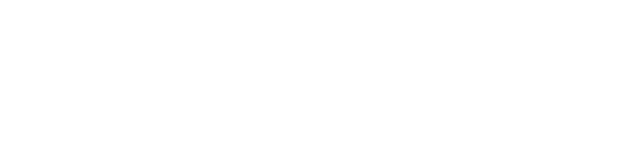
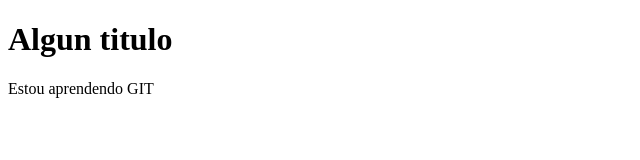
Before and after one commit to joaolucasvl/tutorial-git, a plain HTML site: page index.html in a window 1280 px wide. Shown: the whole page, without its empty margins (0-640 px from the left). Drawn offline with Linux system fonts and the light colour scheme.

Commit message:
Criando uma nova branch

```diff
--- a/index.html
+++ b/index.html
@@ -6,6 +6,7 @@
     <title>Tutorial GIT</title>
 </head>
 <body>
-
+    <h1>Algun titulo</h1>
+    <p>Estou aprendendo GIT</p>
 </body>
 </html>
```
